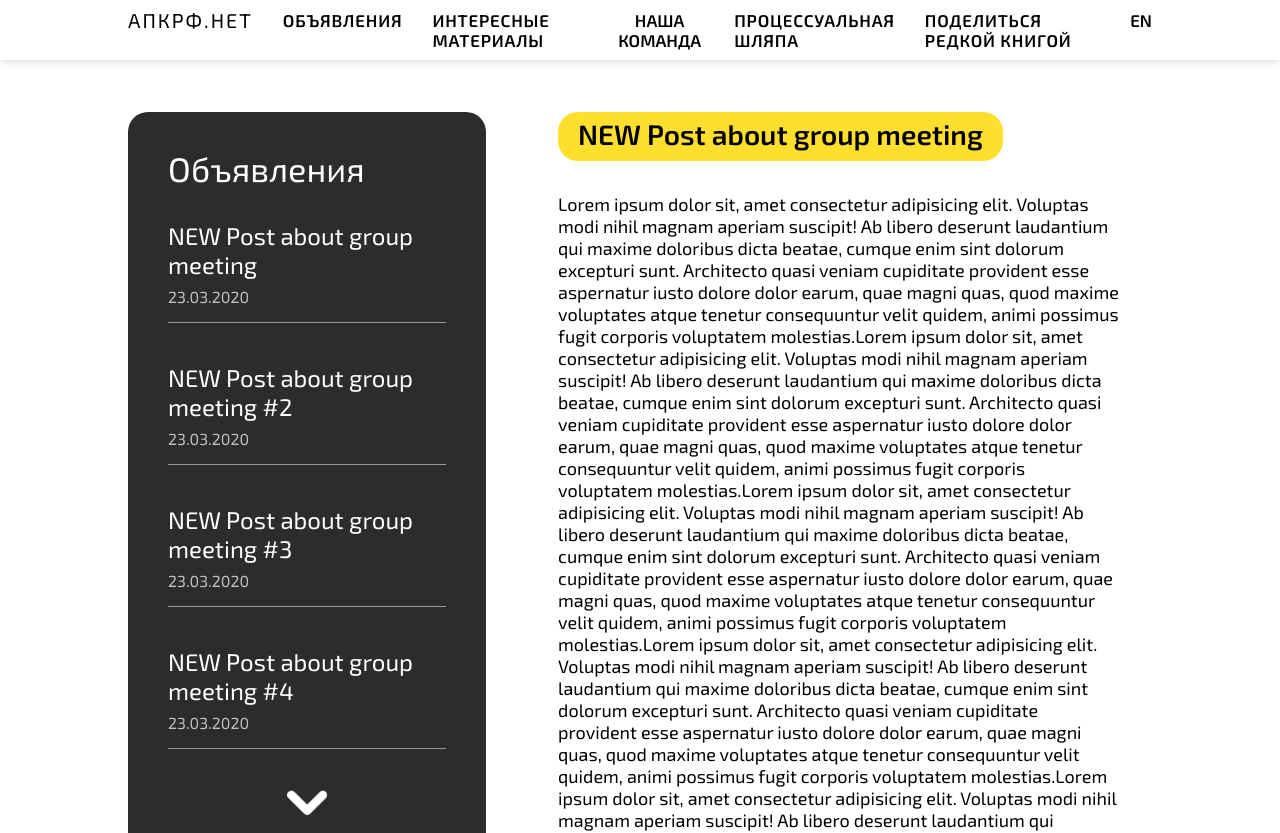
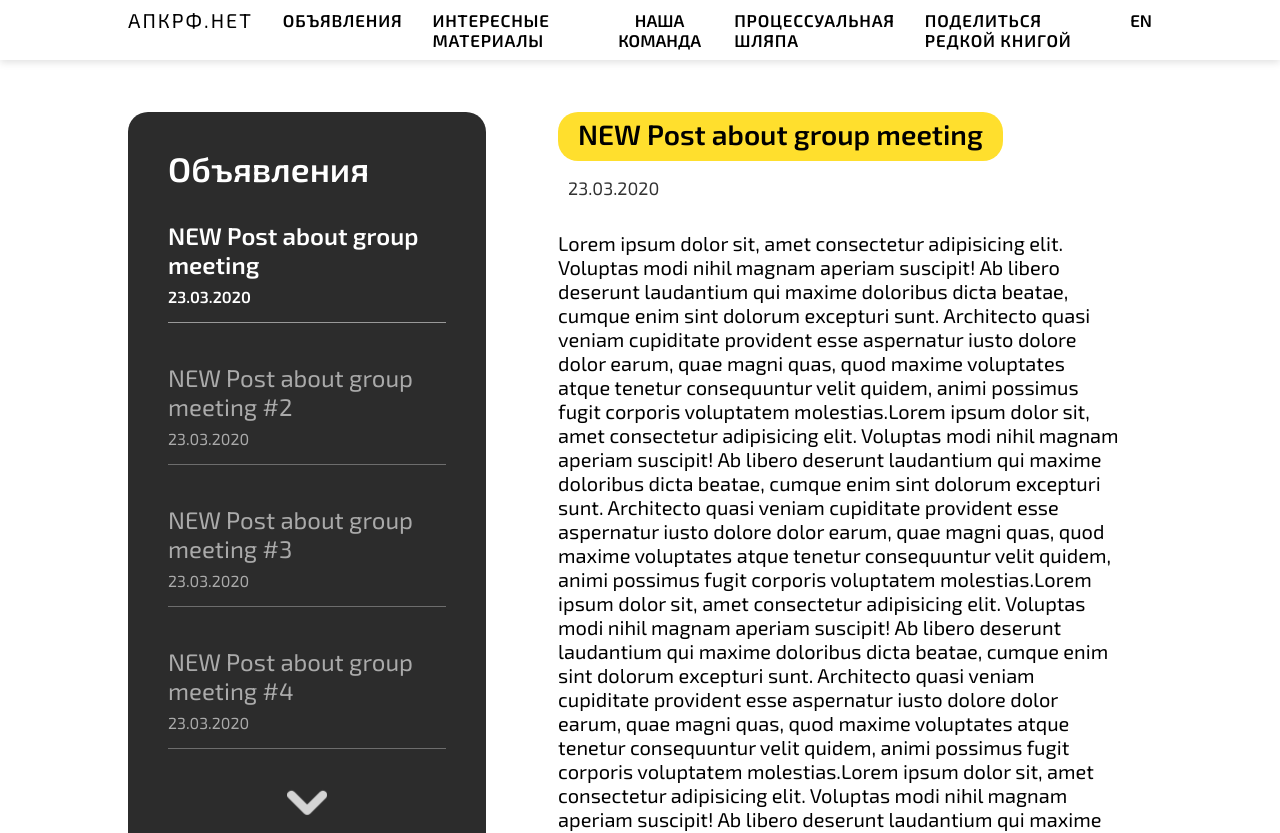
Before and after one commit to abshnko/apkrfnet, a Next.js app: page /posts in a window 1280 px wide. Shown: the top 833 px of the page. Built offline with nearby package versions, Linux system fonts and the light colour scheme.

Commit message:
added animations for main, classics, posts main; added newPost widget

```diff
--- a/components/Sections/ClassicsSection/Classics.module.scss
+++ b/components/Sections/ClassicsSection/Classics.module.scss
@@ -40,10 +40,13 @@
         position: relative;
         overflow: hidden;
         border-radius: 30px;
-        background-color: aliceblue;
         width: 372px;
         height: 495px;
         transition: cubic-bezier(0.95, 0.05, 0.795, 0.035);
+        img {
+          width: 100%;
+          height: 100%;
+        }
       }
     }
     .right_side {
--- a/package.json
+++ b/package.json
@@ -12,6 +12,7 @@
     "@emotion/styled": "^11.6.0",
     "@mui/icons-material": "^5.3.0",
     "@mui/material": "^5.3.0",
+    "framer-motion": "^6.3.10",
     "next": "12.0.8",
     "react": "17.0.2",
     "react-dom": "17.0.2",
--- a/pages/posts/Posts.module.scss
+++ b/pages/posts/Posts.module.scss
@@ -1,7 +1,7 @@
 @import "/styles/variables.scss";
 
 .container {
-  min-height: calc(100vh - 60px);
+  min-height: min-content;
   max-height: calc(100vh - 10rem);
   width: 80%;
   margin: 0 auto;
@@ -23,6 +23,7 @@
     .posts_title {
       font-size: 34px;
       margin-top: 1rem;
+      font-weight: 600;
     }
 
     .all_posts {
@@ -38,26 +39,32 @@
         border-bottom: 1px solid rgba(255, 255, 255, 0.516);
         margin-bottom: 2.5rem;
         padding-bottom: 1rem;
+        opacity: 60%;
+
         cursor: pointer;
         .title {
           font-size: 24px;
         }
 
         .date {
-          opacity: 70%;
           margin-top: 0.5rem;
         }
+      }
+
+      .active_post {
+        opacity: 100%;
+        font-weight: 600;
       }
     }
 
     .arrow {
       transform: rotate(90deg);
-      filter: invert(100%) sepia(100%) saturate(0%) hue-rotate(153deg)
-        brightness(108%) contrast(101%);
+      filter: $filter_to_white;
       display: flex;
       width: 100%;
       justify-content: center;
       margin-top: 2rem;
+      opacity: 80%;
     }
   }
   .right_side {
@@ -67,11 +74,27 @@
       @include accentedButton;
       font-size: 28px;
     }
+
+    .post_date_container {
+      margin-top: 1rem;
+      //   @include accentedButton;
+      font-size: 18px;
+      display: block;
+      width: min-content;
+      //   background-color: $black_background;
+      //   color: white;
+      //   border-radius: 15px;
+      padding-left: 10px;
+
+      .post_date {
+        opacity: 80%;
+      }
+    }
     .post_content {
-      height: 650px;
+      height: 625px;
       overflow-y: auto;
       padding: 0 2rem 5rem 0;
-      font-size: 18px;
+      font-size: 20px;
       margin-top: 2rem;
     }
   }
--- a/pages/posts/index.tsx
+++ b/pages/posts/index.tsx
@@ -1,16 +1,35 @@
-import React, { useState } from "react";
+import React, { useEffect, useState } from "react";
 import { posts } from "../../data/posts";
 import s from "./Posts.module.scss";
 import type { NextPage } from "next";
 import Navbar from "../../components/Navbar/Navbar";
 import Footer from "../../components/Footer/Footer";
 import Image from "next/image";
+import { motion } from "framer-motion";
 
 const Posts: NextPage = () => {
   const [postId, setPostId] = useState(0);
+  const [post, setPost] = useState(posts.find((post) => post.id === postId));
+
+  useEffect(() => {
+    setPost(posts.find((post) => post.id === postId));
+  }, [postId]);
+
   return (
     <>
       <Navbar />
+      <motion.div
+        initial={{
+          opacity: 0,
+        }}
+        animate={{
+          opacity: 1,
+        }}
+        transition={{
+          duration: 0.25,
+        }}
+        exit="out"
+      >
         <div className={s.container}>
           <div className={s.left_side}>
             <div className={s.posts_title}>Объявления</div>
@@ -18,9 +37,11 @@ const Posts: NextPage = () => {
               {posts.map((post) => {
                 return (
                   <div
+                    className={`${s.post} ${
+                      post.id === postId ? s.active_post : ""
+                    }`}
                     key={post.id}
                     onClick={() => setPostId(post.id)}
-                  className={s.post}
                   >
                     <div className={s.title}>{post.title}</div>
                     <div className={s.date}>{post.date}</div>
@@ -39,15 +60,15 @@ const Posts: NextPage = () => {
             </div>
           </div>
           <div className={s.right_side}>
-          <div className={s.post_title}>
-            {posts.find((post) => post.id === postId)?.title}
+            <div className={s.post_title}>{post!.title}</div>
+            <div className={s.post_date_container}>
+              <div className={s.post_date}>{post!.date}</div>
             </div>
-          <div className={s.post_content}>
-            {posts.find((post) => post.id === postId)?.text}
-          </div>
+            <div className={s.post_content}>{post!.text}</div>
           </div>
         </div>
         <Footer />
+      </motion.div>
     </>
   );
 };
--- a/styles/variables.scss
+++ b/styles/variables.scss
@@ -6,6 +6,7 @@ $red: #d74c4c;
 $backMain: #f9f9f9;
 $text: #454545;
 $black_background: #2c2c2c;
+$filter_to_white: invert(100%) sepia(100%) saturate(0%) hue-rotate(153deg);
 
 @mixin accentedButton {
   background-color: $yellow;
```
Also changed, not shown: components/Sections/ClassicsSection/ClassicsSection.tsx (+32 -35 lines), components/Sections/HomeSection/Home.module.scss (+30 -1 lines), components/Sections/HomeSection/HomeSection.tsx (+33 -32 lines), 1 other file (tests, documents, lock files or other folders). Lines whose indentation alone changed are shown as unchanged.
